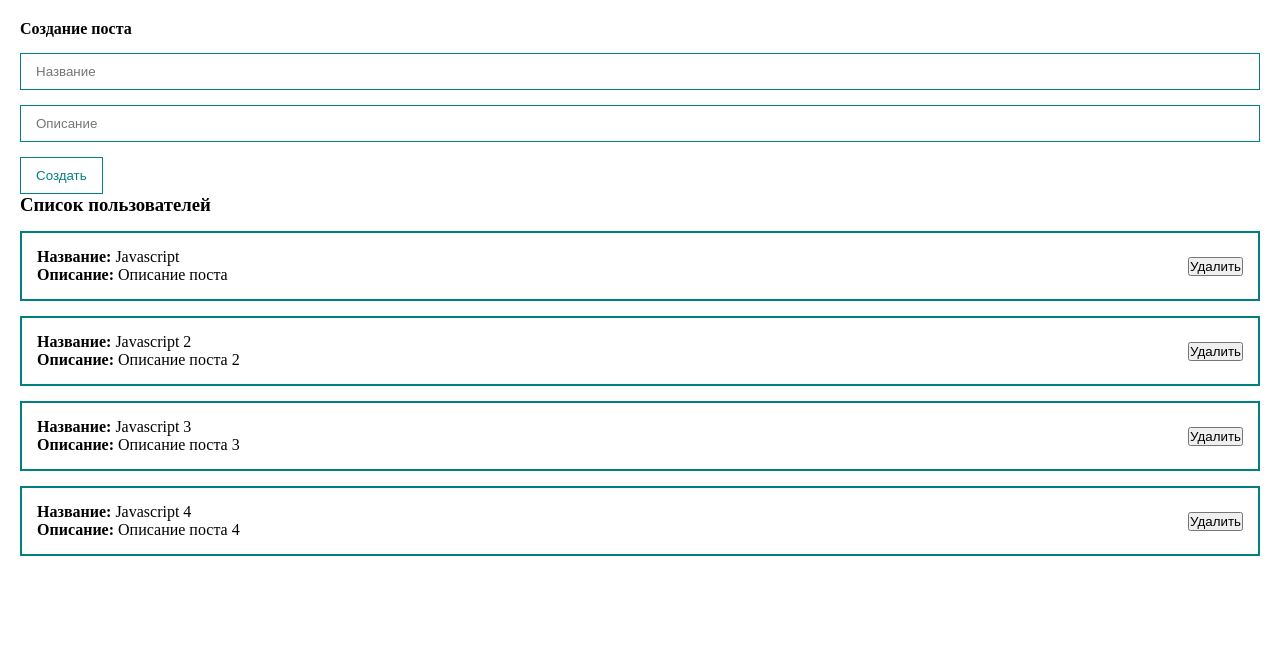
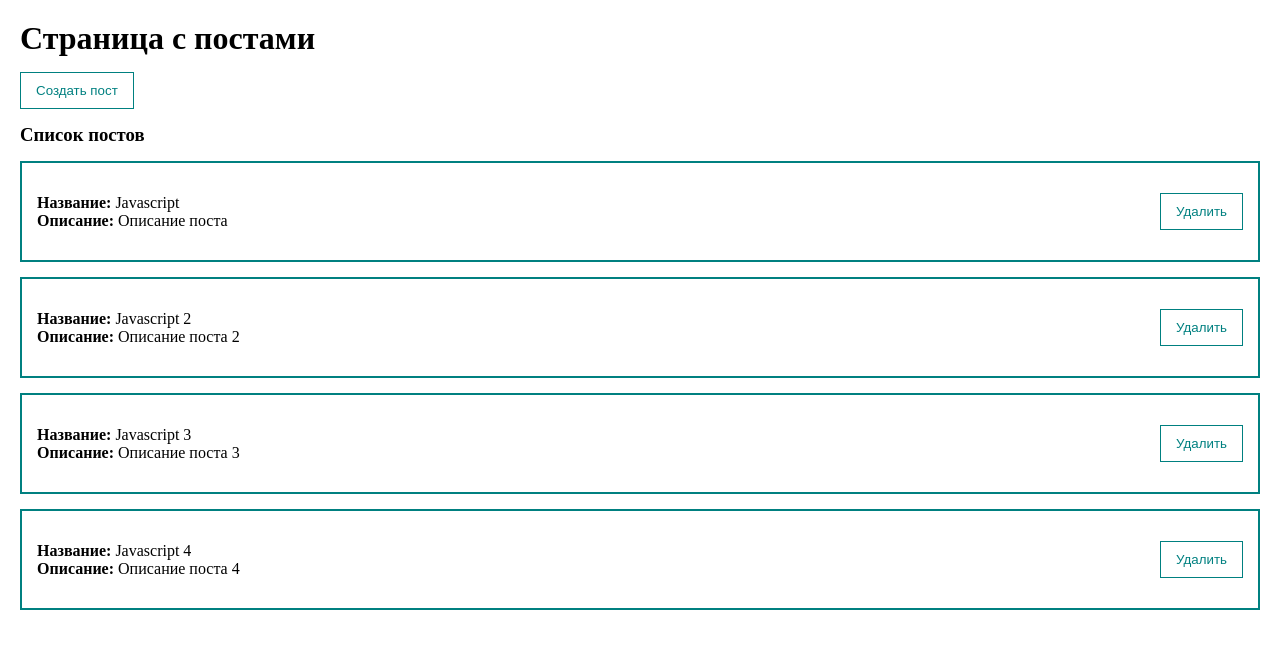
Before and after one commit to Gantelia/vue, a Vue app: page / in a window 1280 px wide. Shown: the top 648 px of the page. Built offline with nearby package versions, Linux system fonts and the light colour scheme.

Commit message:
Добавит диалоговое окно и другие UI-компоненты

```diff
--- a/package.json
+++ b/package.json
@@ -9,6 +9,7 @@
   },
   "dependencies": {
     "@vue/cli": "^5.0.8",
+    "axios": "^1.4.0",
     "core-js": "^3.8.3",
     "vue": "^3.2.13",
     "vue-router": "^4.0.3",
--- a/src/App.vue
+++ b/src/App.vue
@@ -1,7 +1,11 @@
 <template>
   <div class="app">
-    <post-form @create="createPost" />
-    <post-list :posts="posts" />
+    <h1>Страница с постами</h1>
+    <my-button type="button" @click="showDialog">Создать пост</my-button>
+    <my-dialog v-model:show="dialogVisible">
+      <post-form @create="createPost" />
+    </my-dialog>
+    <post-list :posts="posts" @remove="removePost" />
   </div>
 </template>
 
@@ -40,12 +44,21 @@ export default defineComponent({
           body: "Описание поста 4",
         },
       ],
+      dialogVisible: false,
     };
   },
   methods: {
     createPost(post: Post) {
       this.posts.push(post);
+      this.dialogVisible = false;
     },
+    removePost(post: Post) {
+      this.posts = this.posts.filter((p) => p.id !== post.id);
+    },
+    showDialog() {
+      this.dialogVisible = true;
+    },
+    async fetchPosts() {},
   },
 });
 </script>
--- a/src/components/PostForm.vue
+++ b/src/components/PostForm.vue
@@ -1,28 +1,22 @@
 <template>
-  <form class="form" @submit.prevent="createPost">
+  <form class="form">
     <h4>Создание поста</h4>
-    <input
-      v-model="post.title"
-      class="input"
-      type="text"
-      placeholder="Название"
-    />
-    <input
-      v-model="post.body"
-      class="input"
-      type="text"
-      placeholder="Описание"
-    />
-    <my-button>Создать</my-button>
+    <my-input v-model="post.title" placeholder="Название" />
+    <my-input v-model="post.body" placeholder="Описание" />
+    <my-button
+      class="button"
+      style="margin-top: 15px"
+      @click.prevent="createPost"
+      type="submit"
+      >Создать</my-button
+    >
   </form>
 </template>
 
 <script lang="ts">
 import { defineComponent } from "vue";
-import MyButton from "@/components/UI/MyButton.vue";
 
 export default defineComponent({
-  components: { MyButton },
   data() {
     return {
       post: {
@@ -52,11 +46,4 @@ export default defineComponent({
   display: flex;
   flex-direction: column;
 }
-
-.input {
-  width: 100%;
-  border: 1px solid teal;
-  padding: 10px 15px;
-  margin-top: 15px;
-}
 </style>
--- a/src/components/PostItem.vue
+++ b/src/components/PostItem.vue
@@ -5,7 +5,9 @@
       <div><strong>Описание:</strong> {{ post.body }}</div>
     </div>
     <div class="post__buttons">
-      <button>Удалить</button>
+      <my-button @click="$emit('remove', post)" type="button"
+        >Удалить</my-button
+      >
     </div>
   </div>
 </template>
@@ -13,6 +15,7 @@
 <script lang="ts">
 import { PropType, defineComponent } from "vue";
 import type { Post } from "@/types/posts";
+import MyButton from "./UI/MyButton.vue";
 
 export default defineComponent({
   props: {
@@ -21,6 +24,7 @@ export default defineComponent({
       required: true,
     },
   },
+  emits: ["remove"],
 });
 </script>
 
--- a/src/components/PostList.vue
+++ b/src/components/PostList.vue
@@ -1,12 +1,14 @@
 <template>
-  <div>
-    <h3>Список пользователей</h3>
+  <div v-if="posts.length > 0">
+    <h3>Список постов</h3>
     <post-item
       v-for="post in posts"
       :post="post"
       v-bind:key="post.id"
+      @remove="$emit('remove', post)"
     ></post-item>
   </div>
+  <h2 v-else style="color: red">Список постов пуст</h2>
 </template>
 
 <script lang="ts">
@@ -22,6 +24,7 @@ export default defineComponent({
       required: true,
     },
   },
+  emits: ["remove"],
 });
 </script>
 
--- a/src/components/UI/MyButton.vue
+++ b/src/components/UI/MyButton.vue
@@ -1,20 +1,20 @@
 <template>
-  <div>
-    <button class="button">
-      <slot></slot>
-    </button>
-  </div>
+  <button class="button" style="margin-block: 15px">
+    <slot></slot>
+  </button>
 </template>
 
 <script lang="ts">
 import { defineComponent } from "vue";
 
-export default defineComponent({});
+export default defineComponent({
+  name: "my-button",
+  emits: ["click"],
+});
 </script>
 
 <style scoped>
 .button {
-  margin-top: 15px;
   align-self: flex-end;
   padding: 10px 15px;
   background: none;
--- /dev/null
+++ b/src/components/UI/MyDialog.vue
@@ -0,0 +1,48 @@
+<template>
+  <div class="dialog" v-if="show" @click="hideDialog">
+    <div @click.stop class="dialog__content">
+      <slot></slot>
+    </div>
+  </div>
+</template>
+
+<script lang="ts">
+import { defineComponent } from "vue";
+
+export default defineComponent({
+  name: "my-dialog",
+  props: {
+    show: {
+      type: Boolean,
+      default: false,
+    },
+  },
+  methods: {
+    hideDialog() {
+      this.$emit("update:show", false);
+    },
+  },
+  emits: ["update:show"],
+});
+</script>
+
+<style scoped>
+.dialog {
+  top: 0;
+  bottom: 0;
+  right: 0;
+  left: 0;
+  background: rgba(0, 0, 0, 0.5);
+  position: fixed;
+  display: flex;
+}
+
+.dialog__content {
+  margin: auto;
+  background: white;
+  border-radius: 12px;
+  min-height: 50px;
+  min-width: 300;
+  padding: 20px;
+}
+</style>
--- /dev/null
+++ b/src/components/UI/MyInput.vue
@@ -0,0 +1,30 @@
+<template>
+  <input :value="modelValue" @input="handleInput" class="input" type="text" />
+</template>
+
+<script lang="ts">
+import { defineComponent } from "vue";
+
+export default defineComponent({
+  name: "my-input",
+  props: {
+    modelValue: [String, Number],
+  },
+  methods: {
+    handleInput(evt: Event) {
+      const element = evt.target as HTMLInputElement;
+      this.$emit("update:model-value", element.value);
+    },
+  },
+  emits: ["update:model-value"],
+});
+</script>
+
+<style scoped>
+.input {
+  width: 100%;
+  border: 1px solid teal;
+  padding: 10px 15px;
+  margin-top: 15px;
+}
+</style>
--- /dev/null
+++ b/src/components/UI/index.ts
@@ -0,0 +1,5 @@
+import MyButton from "@/components/UI/MyButton.vue";
+import MyInput from "@/components/UI/MyInput.vue";
+import MyDialog from "@/components/UI/MyDialog.vue";
+
+export default [MyButton, MyInput, MyDialog];
--- a/src/main.ts
+++ b/src/main.ts
@@ -1,4 +1,11 @@
 import { createApp } from "vue";
 import App from "./App.vue";
+import components from "@/components/UI";
 
-createApp(App).mount("#app");
+const app = createApp(App);
+
+components.forEach((component) => {
+  app.component(component.name, component);
+});
+
+app.mount("#app");
```
Also changed, not shown: 1 other file (tests, documents, lock files or other folders).
